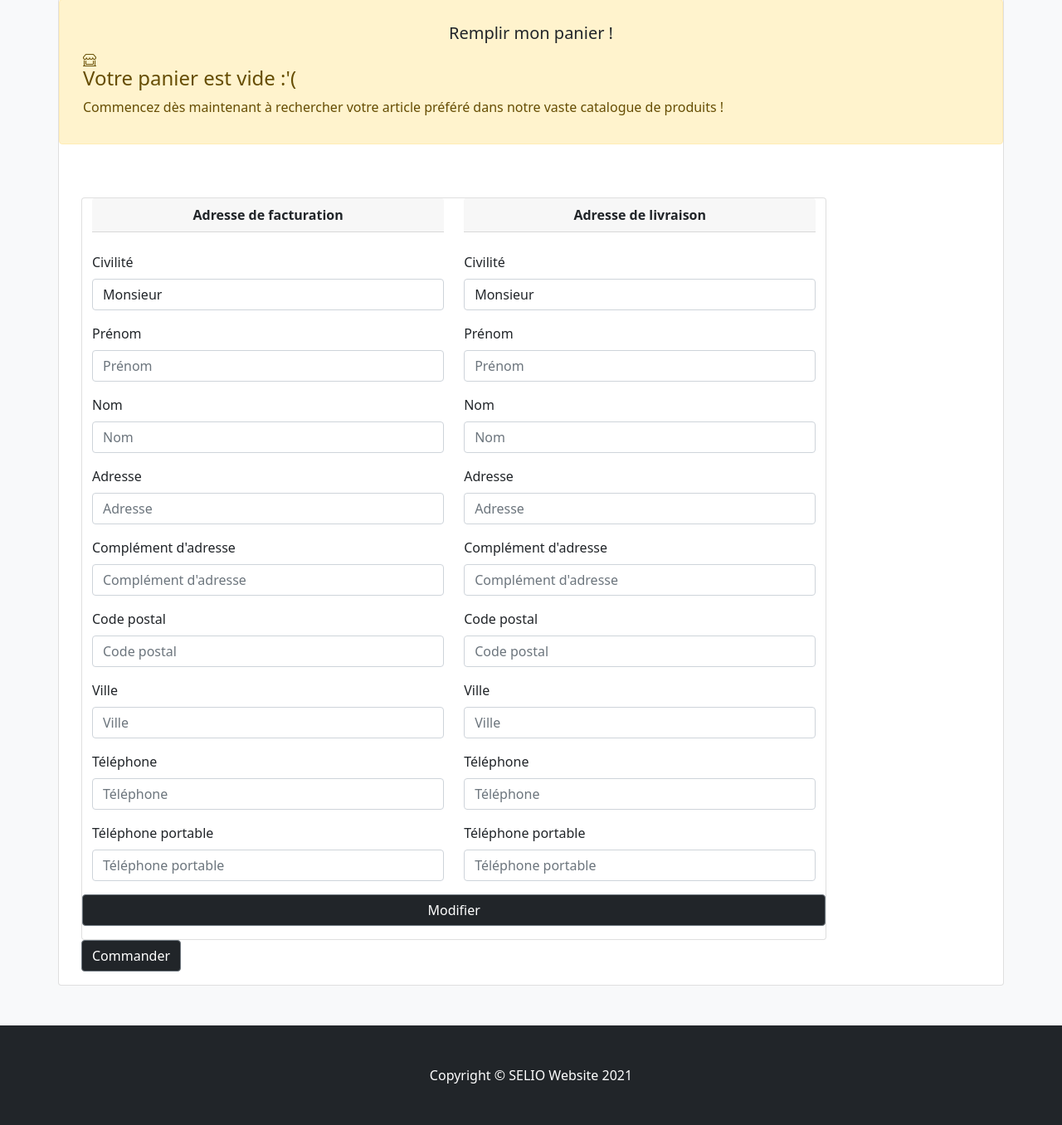
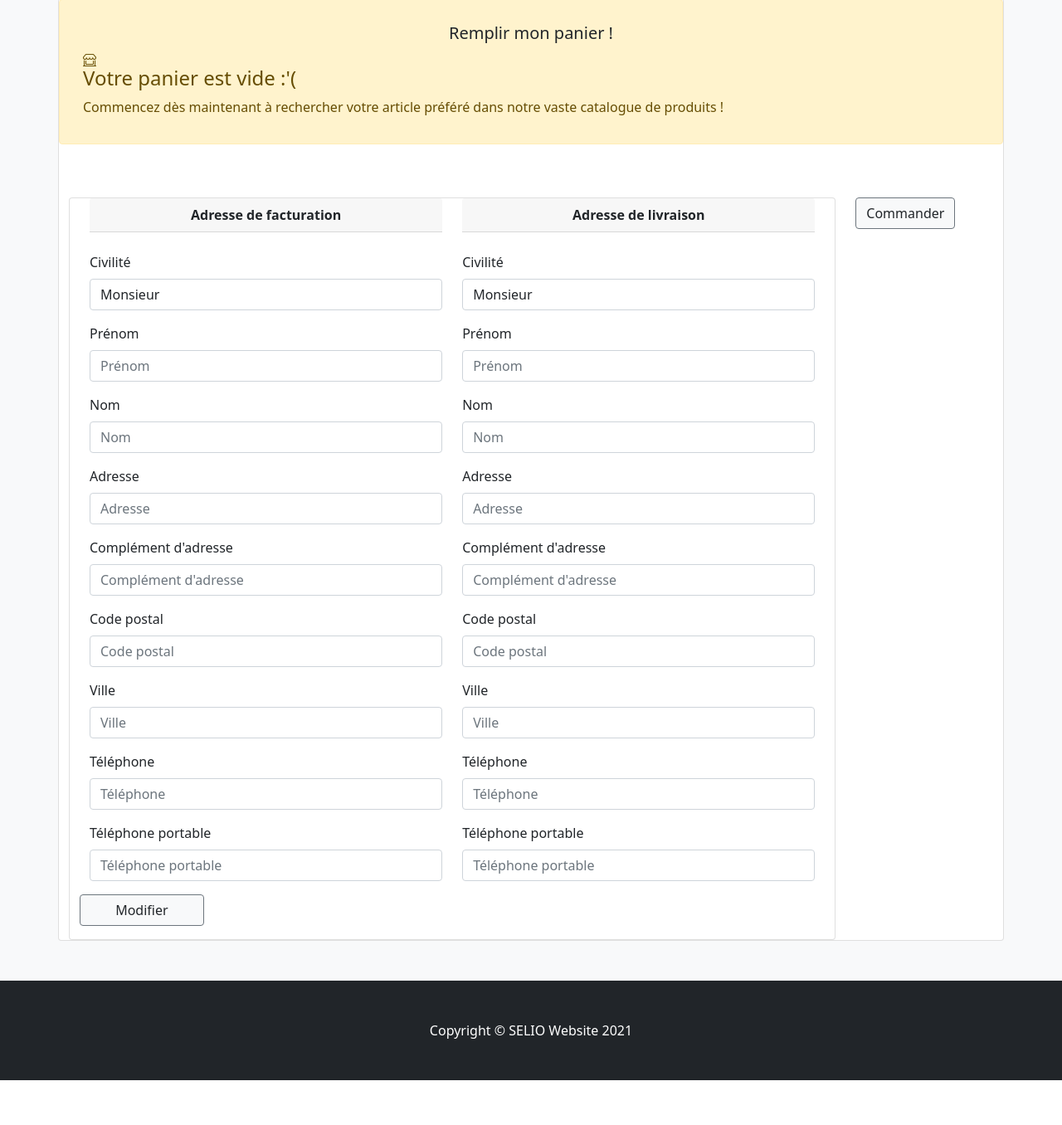
Before and after one commit to jcouignoux/selio_project, a Django app: template store/templates/store/basket.html in a window 1280 px wide. Shown: the part 403-1759 px from the top of the page at 83% size. After the commit the page ends 1705 px from the top, so only its background shows below. Run offline with Django 3.2, Linux system fonts and the light colour scheme; the template is opened without the code that fills it: values that come from a table or form of the project are taken from there, others are empty; a user stored in the database is signed in; some libraries are stand-ins or nearby versions.

Commit message:
update css

```diff
--- a/store/templates/store/basket.html
+++ b/store/templates/store/basket.html
@@ -56,7 +56,7 @@
             </div>
         {% endif %}<br /><br />
         {% if user.is_authenticated %}
-                {% csrf_token %}
+            <div class="row">
                 <input type="hidden" name="basket" value="{{ basket }}" >
                 <div class="col-10">
                     {% include 'store/contact_detail.html' %}
@@ -64,8 +64,9 @@
                 <form class="col-2" action="{% url 'store:basket' %}" method="post">
                     {% csrf_token %}
                     <input type="hidden" name="basket" value="{{ basket }}" >
-                    <button type="submit" class="btn btn-dark btn-outline-secondary mt-auto text-white" onclick="return confirm('Merci de confirmer');">Commander</button>
+                    <button type="submit" class="btn btn-light btn-outline-secondary mt-auto text-body" onclick="return confirm('Merci de confirmer');">Commander</button>
                 </form>
+            </div>
         {% else %}
             {% if errors %}
             <div>
--- a/store/templates/store/contact_detail.html
+++ b/store/templates/store/contact_detail.html
@@ -3,17 +3,21 @@
 {% block content %}
 {% if user.is_staff or user.id == contact.user.id %}
     <div class="card container">
-        <form class="form-group row" action="{% url 'store:contact_detail' contact_id=contact.id %}" method="post">
+        <form class="form-group" action="{% url 'store:contact_detail' contact_id=contact.id %}" method="post">
             {% csrf_token %}
-                <div class="col-6">
+            <div class="row row-col-2">
+                <div class="col">
                     <p class="card-header fw-bolder text-center" for="{{ CForm_dsa.id_for_label }}">Adresse de facturation</p><br />
                     {% bootstrap_form CForm_dsa %}
                 </div>
-                <div class="col-6">
+                <div class="col">
                     <p class="card-header fw-bolder text-center" for="{{ CForm_dia.id_for_label }}">Adresse de livraison</p><br />
                     {% bootstrap_form CForm_dia %}
                 </div>
-                <button type="submit" class="btn btn-dark btn-outline-secondary mt-auto text-white">Modifier</button>
+            </div>
+            <div class="row">
+                <button type="submit" class="btn btn-light btn-outline-secondary mt-auto text-body col-2">Modifier</button>
+            </div>
         </form>
     </div>
 {% endif %}
--- a/store/templates/store/db.html
+++ b/store/templates/store/db.html
@@ -19,7 +19,7 @@
                 <input class="form-control" type="file" value='' name="xls" />
             </div>
             <div class="col-5">
-                <input class="btn btn-dark btn-outline-secondary mt-auto text-white" type="submit" value="Importer">
+                <input class="btn btn-light btn-outline-secondary mt-auto text-body" type="submit" value="Importer">
             </div>
         </form>
         <br />
@@ -33,7 +33,7 @@
                 <input class="form-control" type="file" value='' name="xls" />
             </div>
             <div class="col-5">
-                <input class="btn btn-dark btn-outline-secondary mt-auto text-white" type="submit" value="Importer">
+                <input class="btn btn-light btn-outline-secondary mt-auto text-body" type="submit" value="Importer">
             </div>
         </form>
     </div><br />
--- a/store/templates/store/detail.html
+++ b/store/templates/store/detail.html
@@ -27,7 +27,7 @@
         <form class="form-group card-body h-75" action="{% url 'store:detail' ouvrage_id=ouvrage.id %}" method="post">
             {% csrf_token %}
             {% bootstrap_form Vform %}{{ Vform.media }}
-            <button type="submit" class="btn btn-dark btn-outline-secondary mt-auto text-white">Vendre</button>
+            <button type="submit" class="btn btn-light btn-outline-secondary mt-auto text-body">Vendre</button>
         </form>
     </div>
     <div class="card col-3">
@@ -35,7 +35,7 @@
         <form class="form-group card-body h-75" action="{% url 'store:detail' ouvrage_id=ouvrage.id %}" method="post">
             {% csrf_token %}
             {% bootstrap_form Aform %}{{ Aform.media }}
-            <button type="submit" class="btn btn-dark btn-outline-secondary mt-auto text-white">Valider</button>
+            <button type="submit" class="btn btn-light btn-outline-secondary mt-auto text-body">Valider</button>
         </form>
     </div>
     {% else %}
@@ -52,7 +52,7 @@
             <input type="hidden" name="ouvrage_id" value="{{ ouvrage.id }}" >
             <input class="form-control" type="number" name="quantity" min="1" step="1" value="1" placeholder="Quantité"><br />
             <div>
-                <button type="submit" class="btn btn-dark btn-outline-secondary mt-auto text-white">Ajouter au Panier</button>
+                <button type="submit" class="btn btn-light btn-outline-secondary mt-auto text-body">Ajouter au Panier</button>
             </div>
         </form>
     </div>
--- a/store/templates/store/history.html
+++ b/store/templates/store/history.html
@@ -11,7 +11,7 @@
         {% csrf_token %}
             {{ form.start_date }}{{ form.media }}
             {{ form.end_date }}{{ form.media }}
-            <input class="btn btn-outline-dark mt-auto" type="submit" value="Sélectionner" />
+            <input class="btn btn-light btn-outline-secondary mt-auto text-body" type="submit" value="Sélectionner" />
         </form>
     </div>
     <table class="table table-striped"><tbody>
@@ -46,6 +46,6 @@
     <form class="d-flex justify-content-center" action="{% url 'store:histBase' %}" method="POST">
         {% csrf_token %}
         <input type="hidden" value="{{ start_date }},{{ end_date }}" name="dateRange" />
-        <input class="btn btn-dark" type="submit" value="Exporter" />
+        <input class="btn btn-light btn-outline-secondary mt-auto text-body" type="submit" value="Exporter" />
     </form>
 {% endblock %}
--- a/store/templates/store/item_modal.html
+++ b/store/templates/store/item_modal.html
@@ -18,7 +18,7 @@
       <div class="modal-header"><h4 class="modal-title" data-dismiss="modal">{{ modal_title }}</h4><button type="button" class="btn btn-close btn-outline-secondary mt-auto closemodal" aria-hidden="true"></button></div>
       <div class="modal-body"></div>
       <div class="modal-footer">
-        <button type="button" class="btn btn-dark btn-outline-secondary mt-auto text-white closemodal" data-dismiss="modal">Close</button>
+        <button type="button" class="btn btn-light btn-outline-secondary mt-auto text-body closemodal" data-dismiss="modal">Fermer</button>
       </div>
     </div>
   </div>
```
